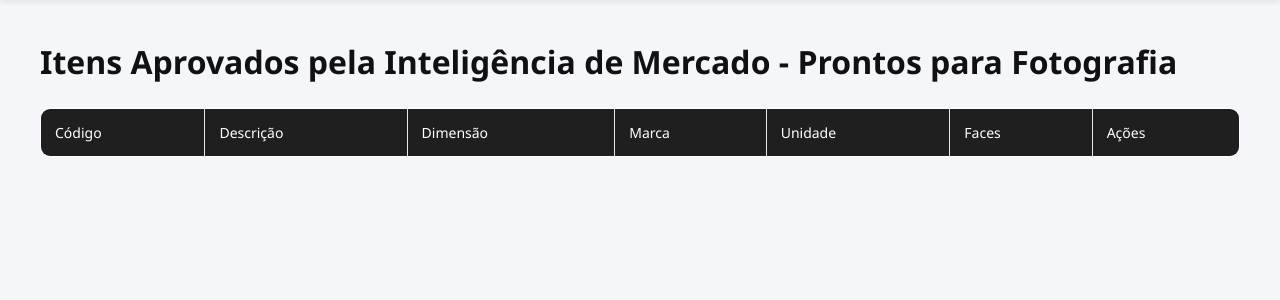
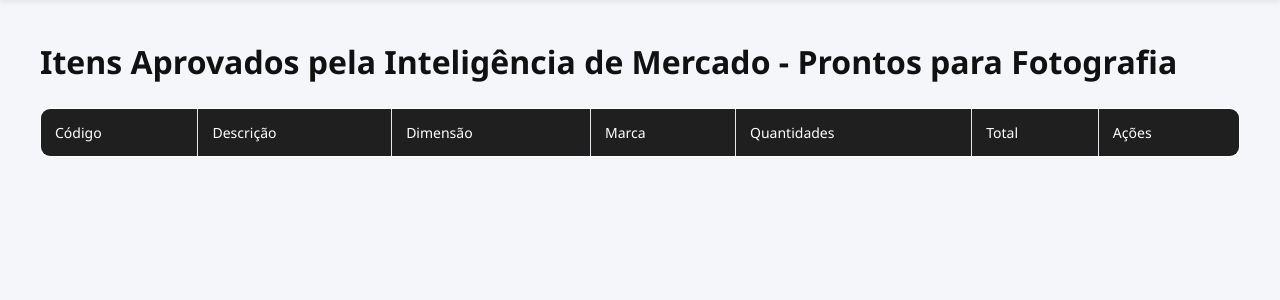
Before and after one commit to ruanbertan-cmd/sistemaMinimas, a PHP site: page /includes/relatorios/fotografo.php in a window 1280 px wide. Shown: the part 52-352 px from the top of the page. Run offline with PHP 8.4, Linux system fonts and the light colour scheme; data comes from the database, SQL or seed files in the repository; data that the repository does not hold is empty.

Commit message:
fix: incluindo dados de quantidade

```diff
--- a/public/includes/relatorios/fotografo.php
+++ b/public/includes/relatorios/fotografo.php
@@ -33,8 +33,8 @@ $itens = $stmt->fetchAll(PDO::FETCH_ASSOC);
             <th>Descrição</th>
             <th>Dimensão</th>
             <th>Marca</th>
-            <th>Unidade</th>
-            <th>Faces</th>
+            <th>Quantidades</th>
+            <th>Total</th>
             <th>Ações</th>
         </tr>
         <?php foreach ($itens as $item): ?>
@@ -43,9 +43,8 @@ $itens = $stmt->fetchAll(PDO::FETCH_ASSOC);
             <td><?= htmlspecialchars($item['descricao']) ?></td>
             <td><?= htmlspecialchars($item['tamanho_nominal']) ?></td>
             <td><?= htmlspecialchars($item['marca']) ?></td>
-            <td><?= htmlspecialchars($item['unidade_fabricacao']) ?></td>
-            <td>Foto: <?= htmlspecialchars($item['qtd_pecas_foto']) ?></td>
-            <td>Vídeo: <?= htmlspecialchars($item['qtd_pecas_video']) ?></td>
+            <td>Foto: <?= htmlspecialchars($item['qtd_pecas_foto']) ?>  Vídeo: <?= htmlspecialchars($item['qtd_pecas_video']) ?></td>
+            <td>Total: <?= htmlspecialchars($item['qtd_pecas_foto'] + $item['qtd_pecas_video']) ?></td>
 
             <td>
                 <!-- Botão para gerar pacote -->
```
